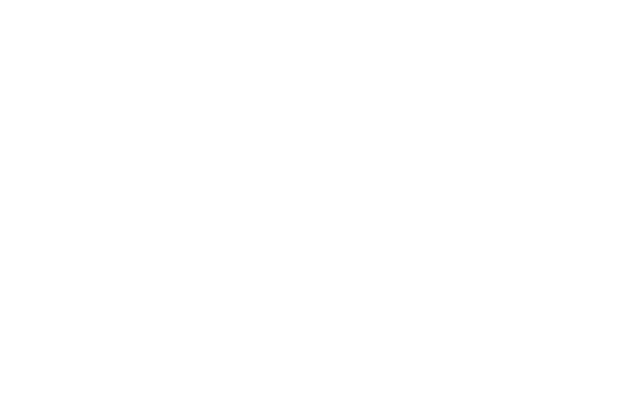
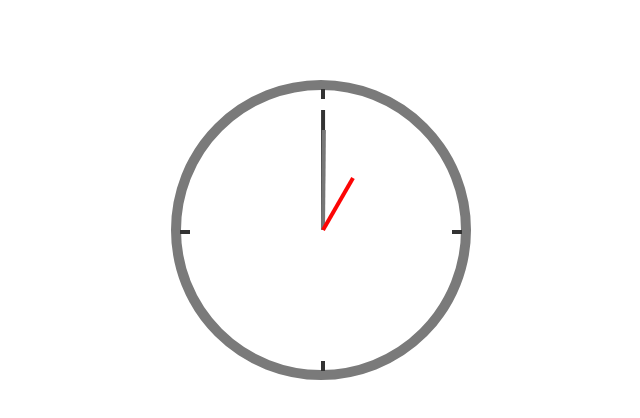
Before and after one commit to LinkStudios/clock, a plain HTML site: page index.html in a window 1280 px wide. Shown: the whole page, without its empty margins (319-959 px from the left). Drawn offline with Linux system fonts and the light colour scheme.

Commit message:
Update index.html

```diff
--- a/index.html
+++ b/index.html
@@ -18,5 +18,14 @@
 
 <body>
 <h1>Clock</h1>
+  <div class="clock">
+    <div class="twelve"></div>
+    <div class="three"></div>
+    <div class="six"></div>
+    <div class="nine"></div>
+    <div class="hour"></div>
+    <div class="minute"></div>
+    <div class="second"></div>
+  </div>
 </body>
 </html>
```
